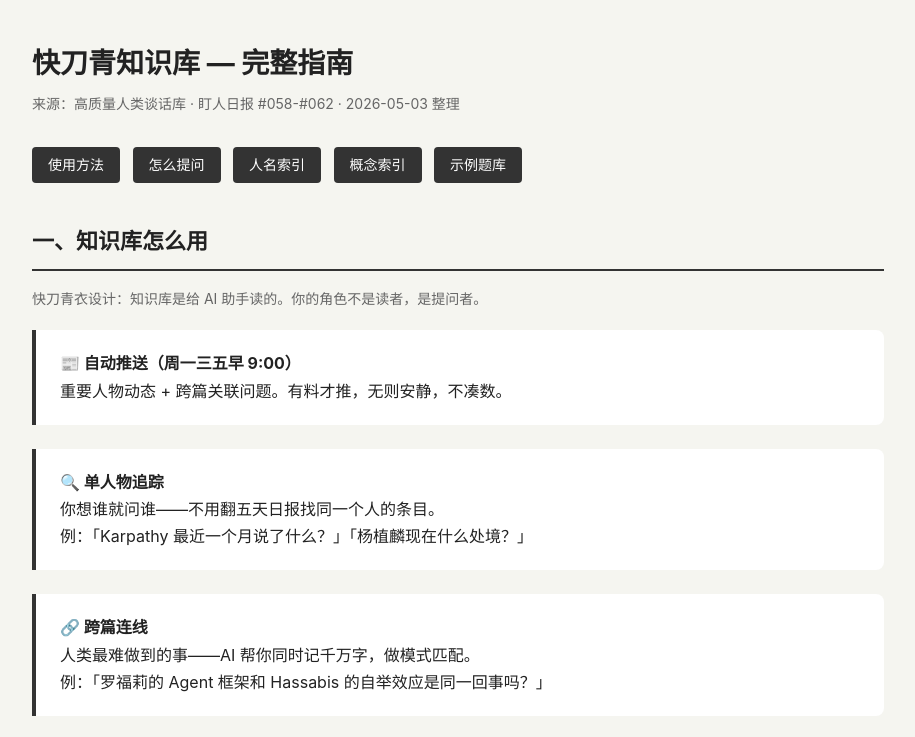
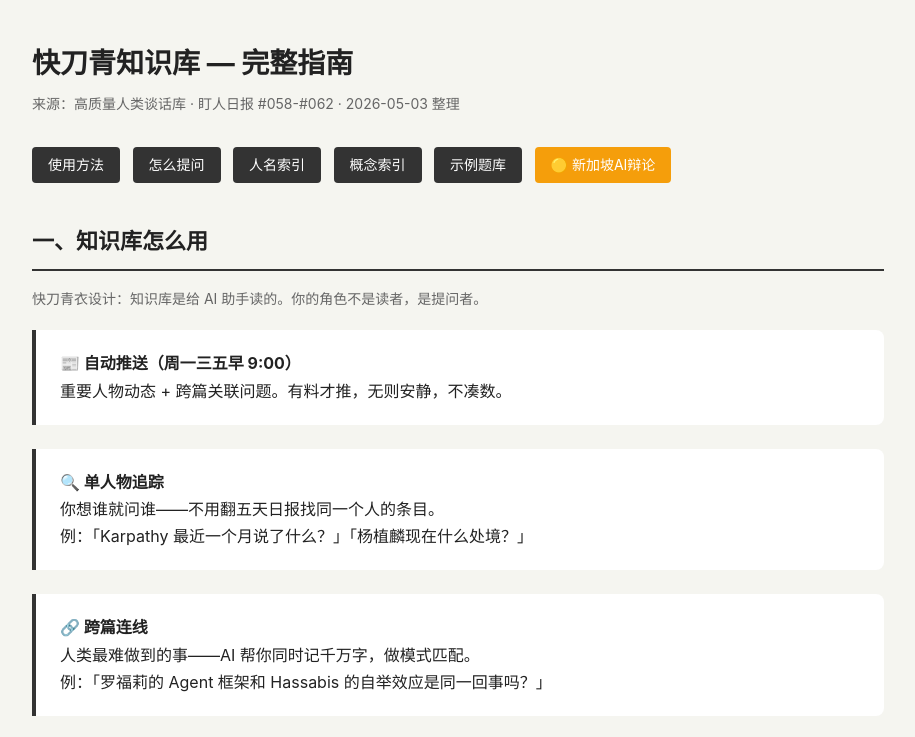
Before and after one commit to wanglijuan0519/kuaidaoqing-zhishi, a plain HTML site: page index.html in a window 1280 px wide. Shown: the top 737 px of the page, without its empty margins (182-1097 px from the left). Drawn offline with Linux system fonts and the light colour scheme.

Commit message:
导航栏增加新加坡AI辩论页面入口

```diff
--- a/index.html
+++ b/index.html
@@ -58,6 +58,7 @@
   <a href="#people">人名索引</a>
   <a href="#concepts">概念索引</a>
   <a href="#questions">示例题库</a>
+  <a href="xinjiapo-ai-debate.html" style="background:#f59e0b;">🟡 新加坡AI辩论</a>
 </div>
 
 <!-- ════════════════════════════════════════════ -->
```
